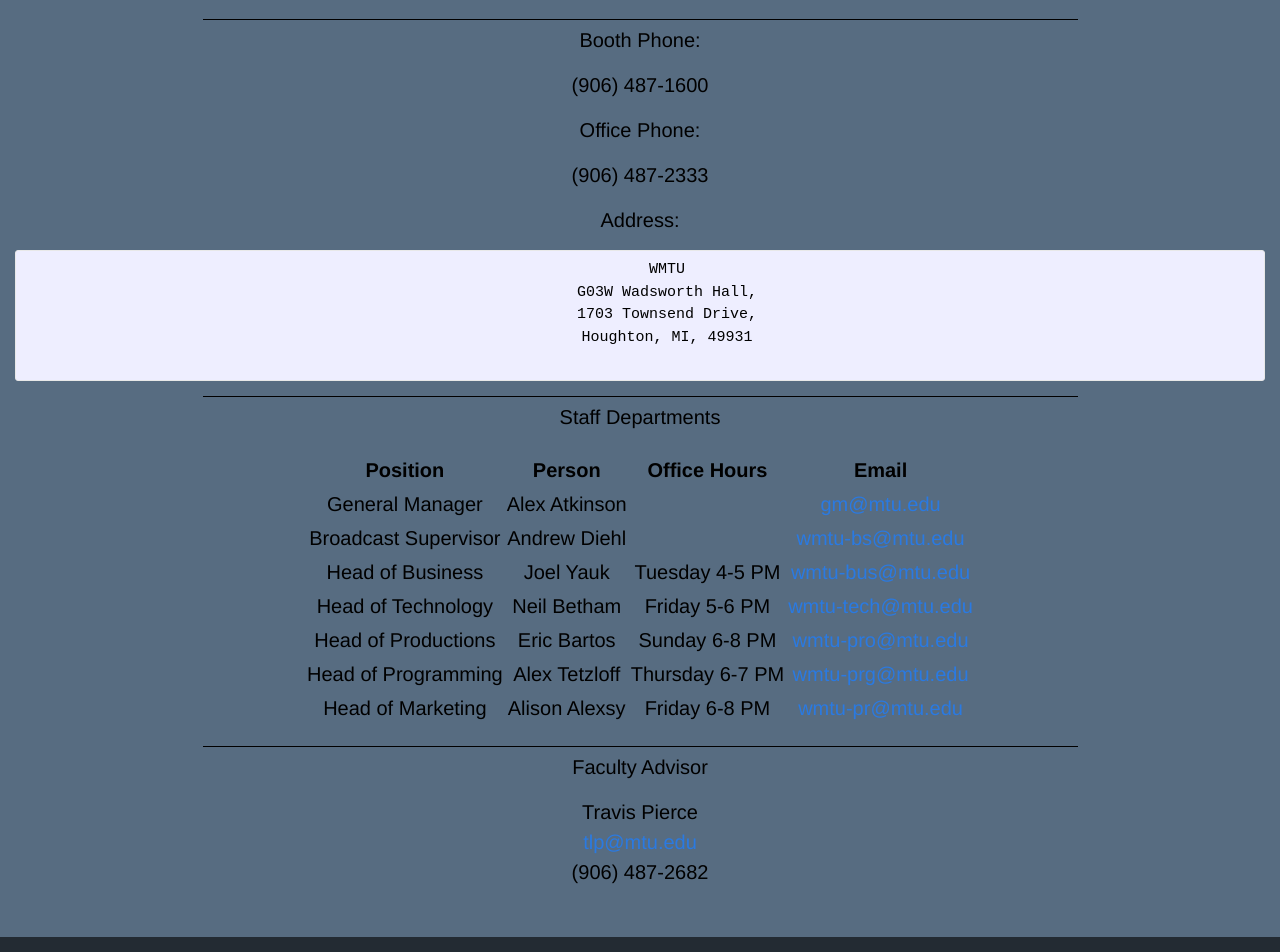
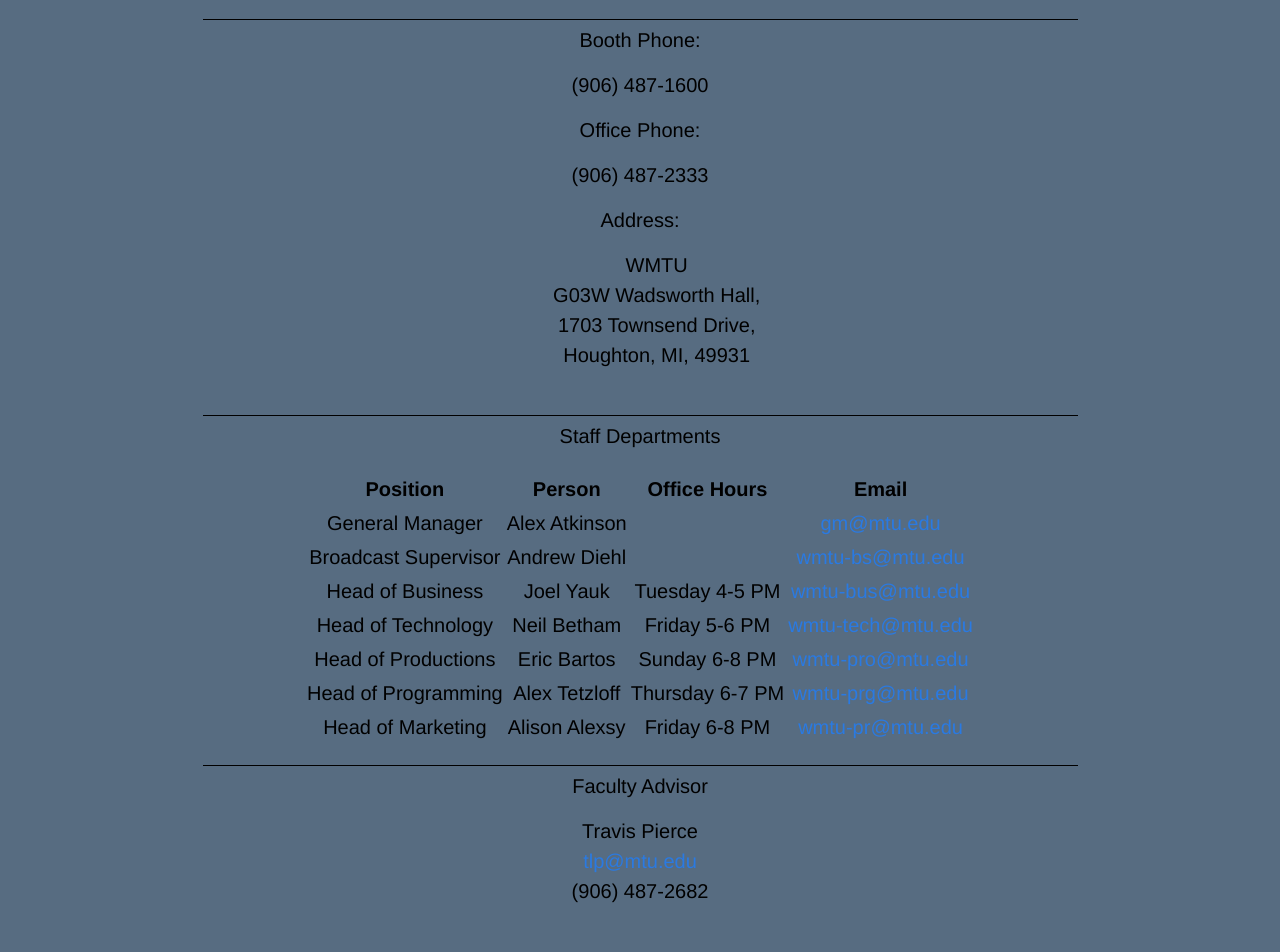
Before and after one commit to WMTU/wmtu.mtu.edu, a Jekyll site: the page built from index.html, in a window 1280 px wide. Shown: the part 1700-2652 px from the top of the page. Built offline with Jekyll 4.4.1, drawn with Linux system fonts in a browser that asks for light colours.

Commit message:
Update _base.scss

```diff
--- a/_sass/_base.scss
+++ b/_sass/_base.scss
@@ -136,10 +136,7 @@
  */
 pre,
 code {
-    font-size: 15px;
-    border: 1px solid $grey-color-light;
-    border-radius: 3px;
-    background-color: #eef;
+    font-family: inherit;
 }
 
 code {
@@ -147,9 +144,6 @@
 }
 
 pre {
-    padding: 8px 12px;
-    overflow-x: scroll;
-
     > code {
         border: 0;
         padding-right: 0;
```
